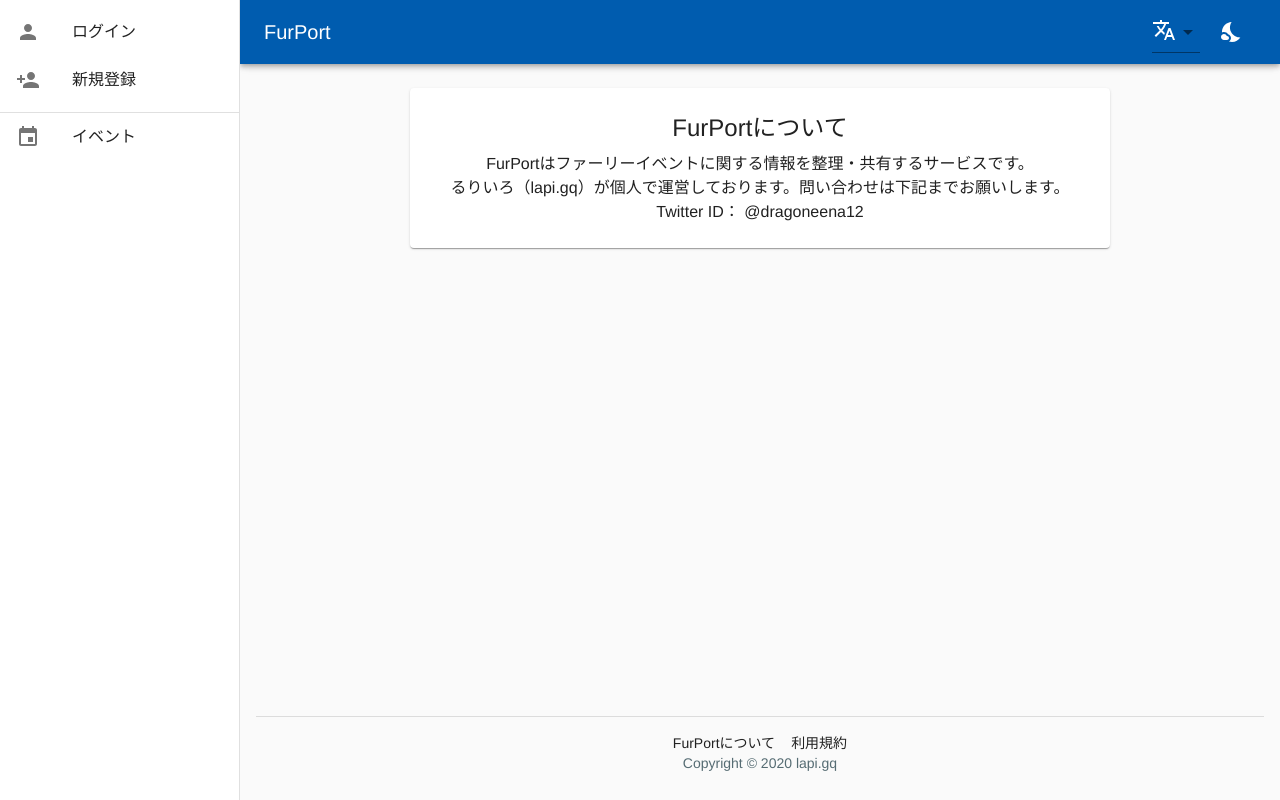
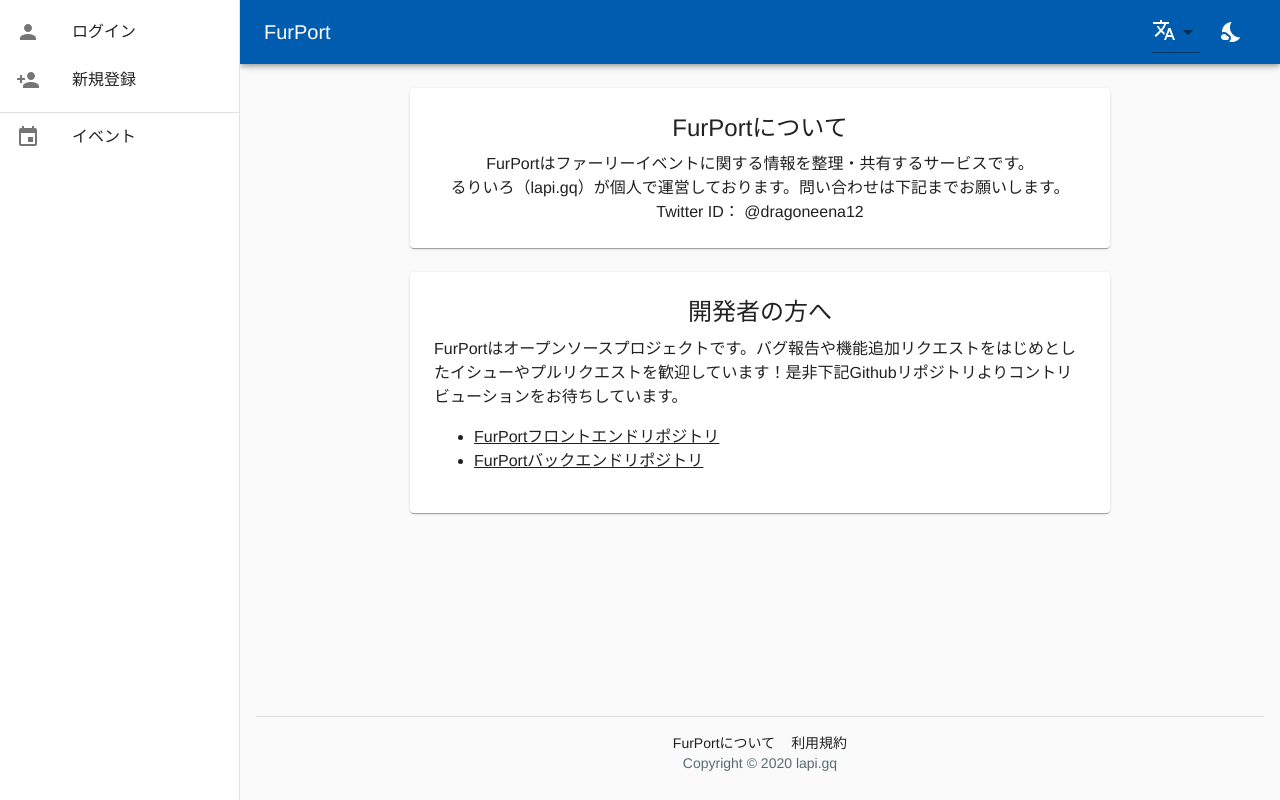
Before and after one commit to lapi-hotel-group/furport-front, a React (Create React App) app: page /about in a window 1280 px wide. Built offline with nearby package versions, Linux system fonts and the light colour scheme; no server answers.

Commit message:
fix: update About page

```diff
--- a/src/containers/About/About.js
+++ b/src/containers/About/About.js
@@ -9,6 +9,9 @@
   paper: {
     maxWidth: "700px",
     padding: theme.spacing(3),
+  },
+  link: {
+    color: "inherit",
   },
 }));
 
@@ -41,6 +44,46 @@
             </Grid>
           </Paper>
         </Grid>
+        <Grid item align="center" xs={12}>
+          <Paper className={classes.paper}>
+            <Grid container spacing={6}>
+              <Grid item xs={12}>
+                <Typography gutterBottom variant="h5">
+                  {t("開発者の方へ")}
+                </Typography>
+                <Typography align="left">
+                  {t(
+                    "FurPortはオープンソースプロジェクトです。バグ報告や機能追加リクエストをはじめとしたイシューやプルリクエストを歓迎しています！是非下記Githubリポジトリよりコントリビューションをお待ちしています。"
+                  )}
+                </Typography>
+                <Typography align="left">
+                  <ul>
+                    <li>
+                      <a
+                        href="https://github.com/lapi-hotel-group/furport-front"
+                        className={classes.link}
+                        target="_blank"
+                        rel="noopener noreferrer"
+                      >
+                        {t("FurPortフロントエンドリポジトリ")}
+                      </a>
+                    </li>
+                    <li>
+                      <a
+                        href="https://github.com/lapi-hotel-group/furport-back"
+                        className={classes.link}
+                        target="_blank"
+                        rel="noopener noreferrer"
+                      >
+                        {t("FurPortバックエンドリポジトリ")}
+                      </a>
+                    </li>
+                  </ul>
+                </Typography>
+              </Grid>
+            </Grid>
+          </Paper>
+        </Grid>
       </Grid>
     </>
   );
```
